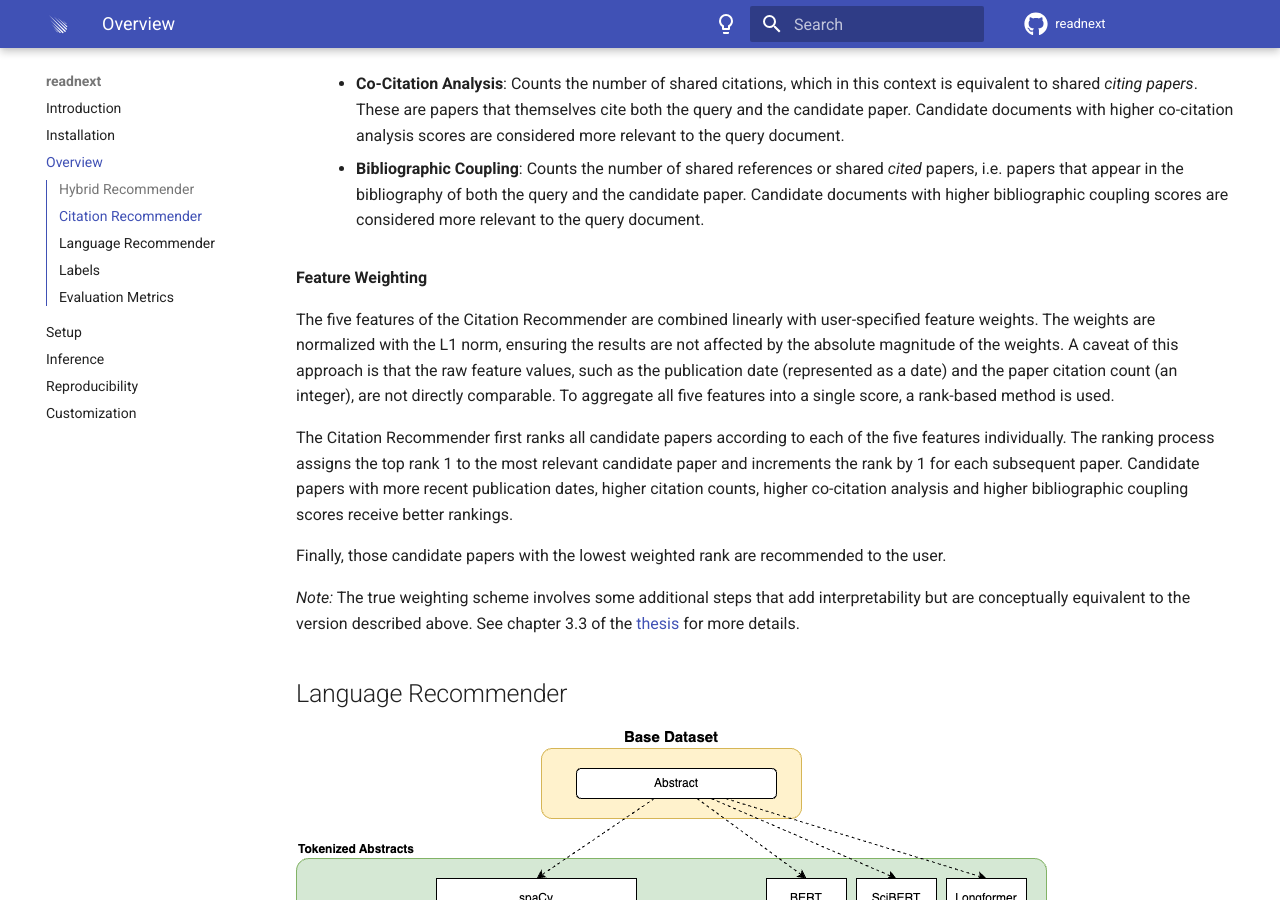
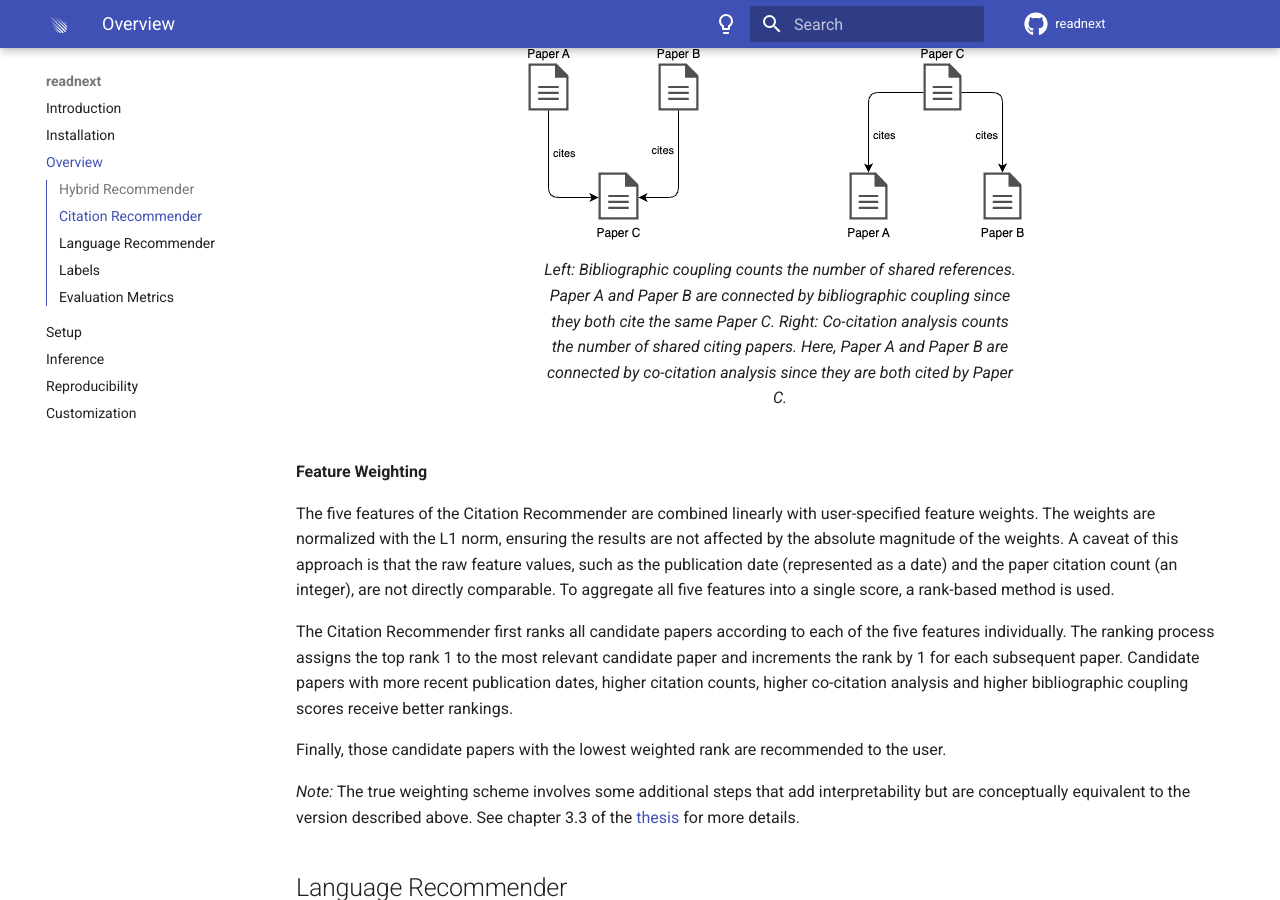
Before and after one commit to joel-beck/readnext, an MkDocs documentation site: the page built from docs/overview.md, in a window 1280 px wide and 900 px high, scrolled down 2092 px. Built offline with MkDocs 1.6.1 and Material for MkDocs 9.7.7, drawn with Linux system fonts in a browser that asks for light colours; comment, search, counter and statistics services are not loaded.

Commit message:
Add figure caption (#117)

```diff
--- a/docs/overview.md
+++ b/docs/overview.md
@@ -41,13 +41,18 @@ The **Citation Recommender** uses three global document features and two citatio
 
 2. **Citation-Based Features**
 
-    ![Co-Citation Analysis vs. Bibliographic Coupling](assets/bibliographic_coupling_co_citation.png)
-
     - **Co-Citation Analysis**:
         Counts the number of shared citations, which in this context is equivalent to shared *citing papers*. These are papers that themselves cite both the query and the candidate paper. Candidate documents with higher co-citation analysis scores are considered more relevant to the query document.
 
     - **Bibliographic Coupling**:
         Counts the number of shared references or shared *cited* papers, i.e. papers that appear in the bibliography of both the query and the candidate paper. Candidate documents with higher bibliographic coupling scores are considered more relevant to the query document.
+
+    <figure markdown>
+      ![Bibliographic Coupling vs. Co-Citation Analysis](assets/bibliographic_coupling_co_citation.png)
+      <figcaption>
+      Left: Bibliographic coupling counts the number of shared references. Paper A and Paper B are connected by bibliographic coupling since they both cite the same Paper C. Right: Co-citation analysis counts the number of shared citing papers. Here, Paper A and Paper B are connected by co-citation analysis since they are both cited by Paper C.
+      </figcaption>
+    </figure>
 
 
 
```
Also changed, not shown: README.md (+19 -6 lines).
